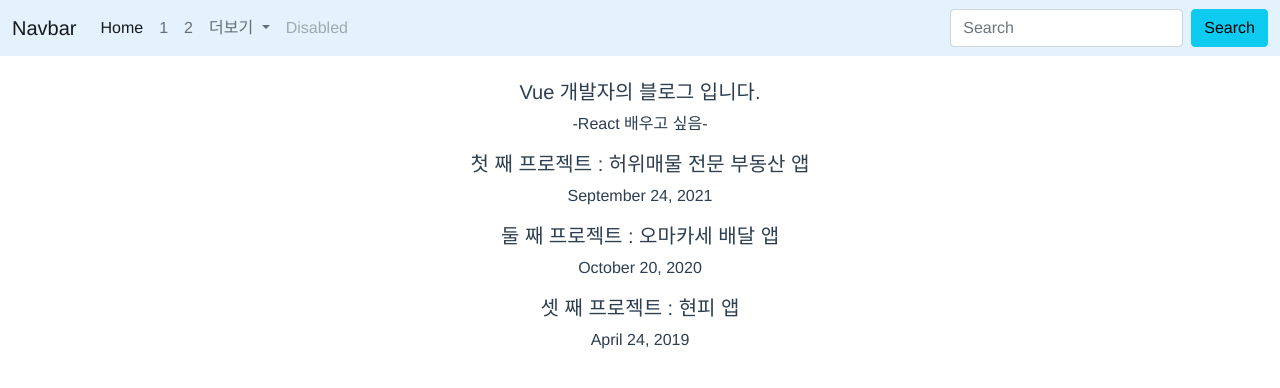
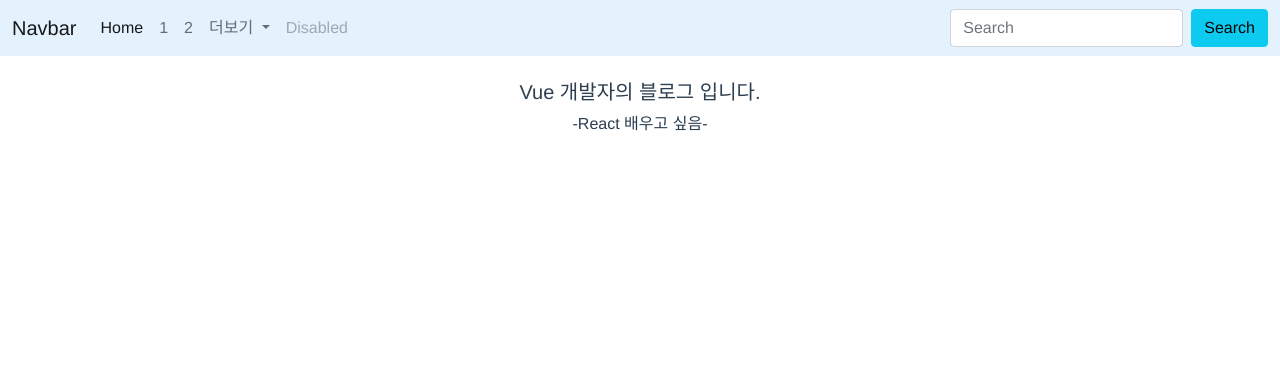
Before and after one commit to ilsung12/vue-router, a Vue app in the folder blog/: page / in a window 1280 px wide. Shown: the top 388 px of the page. Built offline with nearby package versions, Linux system fonts and the light colour scheme.

Commit message:
🔨 Change router for Components

```diff
--- a/blog/src/App.vue
+++ b/blog/src/App.vue
@@ -73,11 +73,14 @@
     <p>-React 배우고 싶음-</p>
   </div>
 
-  <List :blogContent="blogContent" />
+  <!-- 블로그 글 리스트  -->
+  <router-view :blogContent="blogContent"></router-view>
+
+  <!-- <List :blogContent="blogContent" /> -->
 </template>
 
 <script>
-import List from "./components/List";
+// import List from "./components/List";
 import blogContent from "./assets/blog";
 
 export default {
@@ -88,7 +91,7 @@ export default {
     };
   },
   components: {
-    List,
+    // List,
   },
 };
 </script>
```
